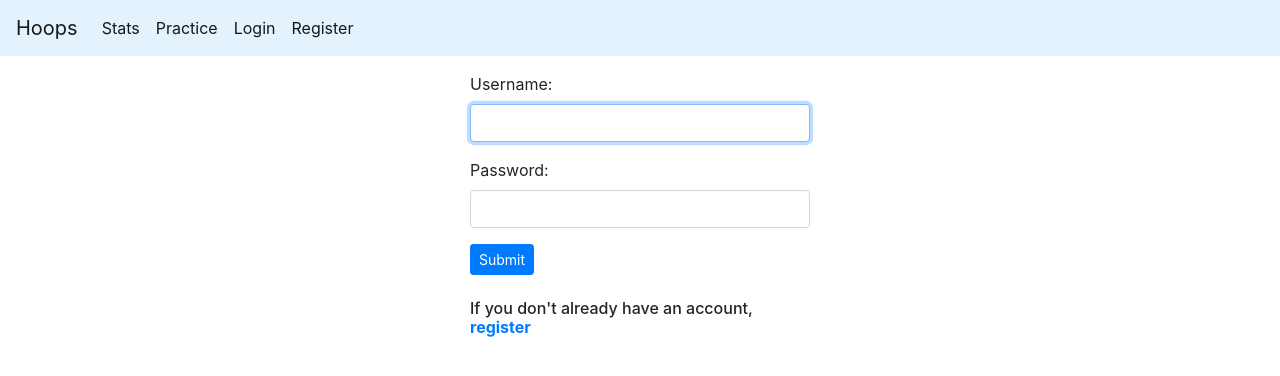
After one commit to aljazsustar/hoops, a Django app: page /login/ in a window 1280 px wide. The commit adds this page. Shown: the top 376 px of the page. Run offline with Django 3.2, Linux system fonts and the light colour scheme; some libraries are stand-ins or nearby versions.

Commit message:
added registration and login

```diff
--- a/hoops/models.py
+++ b/hoops/models.py
@@ -1,9 +1,11 @@
 from django.db import models
 from django.utils import timezone
+from django.contrib.auth.models import User
 
 
 class Practice(models.Model):
     date = models.DateField(default=timezone.now().date())
+    user = models.ForeignKey(User, on_delete=models.CASCADE)
 
 
 class Attempt(models.Model):
--- a/hoops/urls.py
+++ b/hoops/urls.py
@@ -9,4 +9,7 @@ urlpatterns = [
     path('stats/', views.stats, name='stats'),
     path('pracitce/delete/<int:pk>', views.delete_practice, name='delete_practice'),
     path('attempt/edit/<int:pk>', views.edit_attempt, name='edit_attempt'),
+    path('register/', views.register, name='register'),
+    path('logout/', views.logout_request, name='logout'),
+    path('login/', views.login_request, name='login'),
 ]
--- a/hoops/views.py
+++ b/hoops/views.py
@@ -3,10 +3,14 @@ from . import forms
 from .models import Attempt, Practice, BasicStats, WeatherConditions, recalculate_basic_stats
 from .openweather import Weather
 from django.utils import timezone
+from django.contrib.auth.forms import UserCreationForm, AuthenticationForm
+from django.contrib.auth import login, logout, authenticate
+from django.contrib.auth.decorators import login_required
 
 
+@login_required(login_url='/login')
 def index(request):
-    practices = Practice.objects.all()
+    practices = Practice.objects.filter(user_id=request.user.id)
     basic_stats = []
     for p in practices:
         stat = BasicStats.objects.get(practice_id=p.id)
@@ -17,8 +21,9 @@ def index(request):
     return render(request, '../templates/index/index.html', {'stats': basic_stats})
 
 
+@login_required(login_url='/login')
 def practice(request):
-    practices = Practice.objects.order_by('-date')[:1]
+    practices = Practice.objects.filter(user_id=request.user.id).order_by('-date')[:1]
     basic_stats = BasicStats.objects.order_by('-practice__date')[:1]
 
     if request.method == 'POST':
@@ -56,8 +61,9 @@ def practice(request):
     return render(request, '../templates/practice/practice.html', {'form': form})
 
 
+@login_required(login_url='/login')
 def stats(request):
-    s = BasicStats.objects.all().order_by('practice__date')
+    s = BasicStats.objects.filter(practice__user_id=request.user.id).order_by('practice__date')
     shots_data = []
 
     for stat in s:
@@ -69,6 +75,7 @@ def stats(request):
     return render(request, '../templates/stats/stats.html', {'stats': s, 'data': shots_data})
 
 
+@login_required(login_url='/login')
 def practice_detail(request, pk):
     p = get_object_or_404(Practice, pk=pk)
     basic_stats = BasicStats.objects.get(practice_id=pk)
@@ -86,6 +93,7 @@ def practice_detail(request, pk):
                    'practice': p, 'basic_stats': basic_stats, 'attempts': attempts, 'js_data': js_data})
 
 
+@login_required(login_url='/login')
 def update_practice(request, pk):
     if request.method == 'POST':
         practice_form = forms.EditPracticeForm(request.POST)
@@ -98,12 +106,14 @@ def update_practice(request, pk):
     return redirect('/stats')
 
 
+@login_required(login_url='/login')
 def delete_practice(request, pk):
-    to_delete = Practice.objects.get(id=pk)
+    to_delete = Practice.objects.get(id=pk, user_id=request.user.id)
     to_delete.delete()
     return redirect('/stats')
 
 
+@login_required(login_url='/login')
 def edit_attempt(request, pk):
     attempt = get_object_or_404(Attempt, pk=pk)
 
@@ -118,5 +128,40 @@ def edit_attempt(request, pk):
             recalculate_basic_stats(attempt.practice.pk)
             return redirect('/')
 
-    form = forms.EditAttemptForm(initial={'attempts': attempt.attempts, 'attempts_successful': attempt.attempts_successful})
+    form = forms.EditAttemptForm(
+        initial={'attempts': attempt.attempts, 'attempts_successful': attempt.attempts_successful})
     return render(request, 'attempt/edit_attempt.html', {'form': form, 'attempt': attempt})
+
+
+def register(request):
+    if request.method == 'POST':
+        form = UserCreationForm(request.POST)
+        if form.is_valid():
+            user = form.save()
+            login(request, user)
+            return redirect('/')
+
+    form = UserCreationForm
+    return render(request, 'auth/register.html', {'form': form})
+
+
+@login_required(login_url='/login')
+def logout_request(request):
+    logout(request)
+    return redirect('hoops:index')
+
+
+def login_request(request):
+
+    if request.method == 'POST':
+        form = AuthenticationForm(request, request.POST)
+        if form.is_valid():
+            username = form.cleaned_data['username']
+            password = form.cleaned_data['password']
+            user = authenticate(request, username=username, password=password)
+            if user is not None:
+                login(request, user)
+                return redirect('hoops:index')
+
+    form = AuthenticationForm()
+    return render(request, 'auth/login.html', {'form': form})
--- /dev/null
+++ b/templates/auth/login.html
@@ -0,0 +1,23 @@
+{% extends 'index/index.html' %}
+{% load widget_tweaks %}
+{% block content %}
+    <div class="container d-flex justify-content-center">
+        <div class="col-4">
+            <form method="post" action="/login/">
+                {% csrf_token %}
+                {% for field in form %}
+                    <div class="form-group">
+                        {{ field.label_tag }}
+                        {{ field|add_class:'form-control' }}
+                        {% for e in field.errors %}
+                            <div class="text-danger">{{ e }}</div>
+                        {% endfor %}
+                    </div>
+                {% endfor %}
+                <button type="submit" class="btn btn-sm btn-primary">Submit</button>
+            </form>
+            <br>
+            <p class="h6">If you don't already have an account, <a href="/register"><strong>register</strong></a></p>
+        </div>
+    </div>
+{% endblock %}
--- a/templates/index/index.html
+++ b/templates/index/index.html
@@ -22,6 +22,21 @@
             <li class="nav-item active">
                 <a class="nav-link" href="/practice">Practice</a>
             </li>
+            {% if user.is_authenticated %}
+                <li class="nav-item active">
+                    <span class="nav-link">{{ user.username }}</span>
+                </li>
+                <li class="nav-item active">
+                    <a class="nav-link" href="/logout">Logout</a>
+                </li>
+            {% else %}
+                <li class="nav-item active">
+                    <a class="nav-link" href="/login">Login</a>
+                </li>
+                <li class="nav-item active">
+                    <a class="nav-link" href="/register">Register</a>
+                </li>
+            {% endif %}
         </ul>
     </div>
 </nav>
```
Also changed, not shown: templates/auth/register.html (added, +23 -0 lines).
